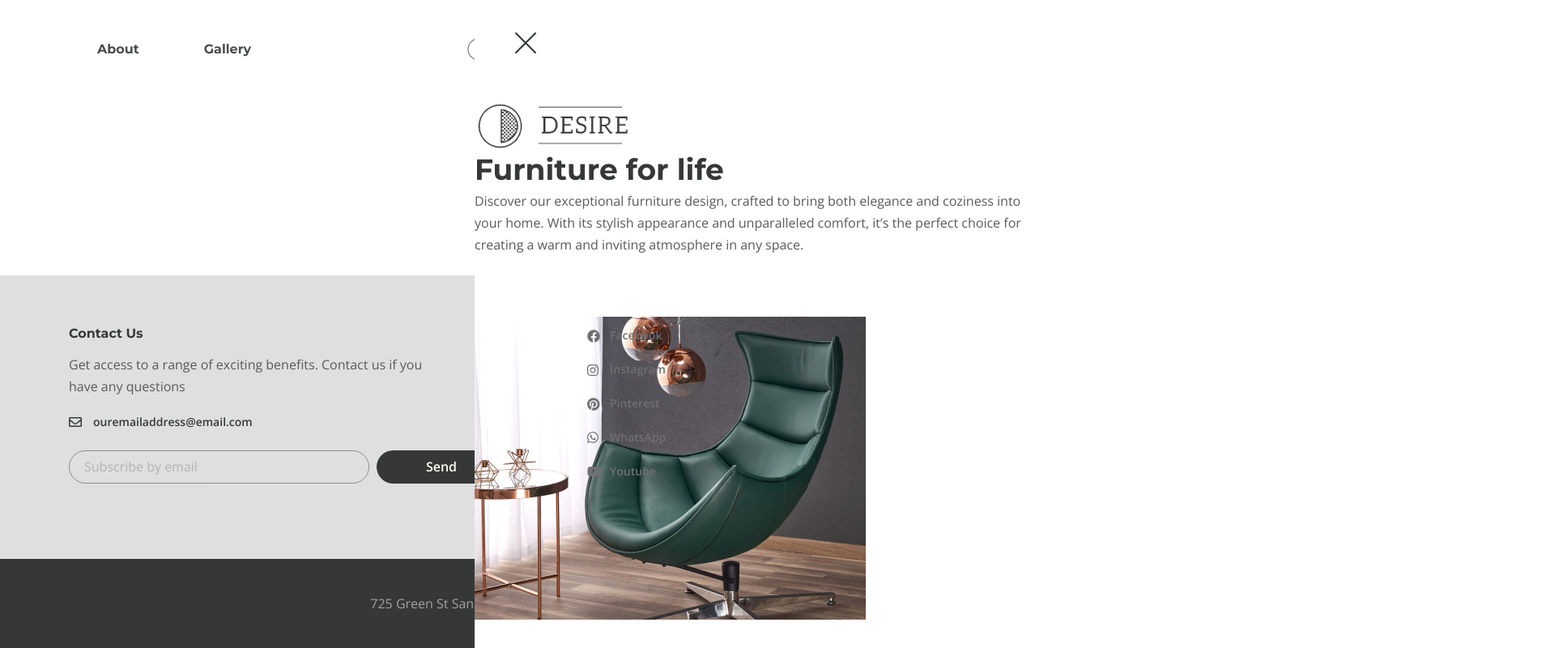
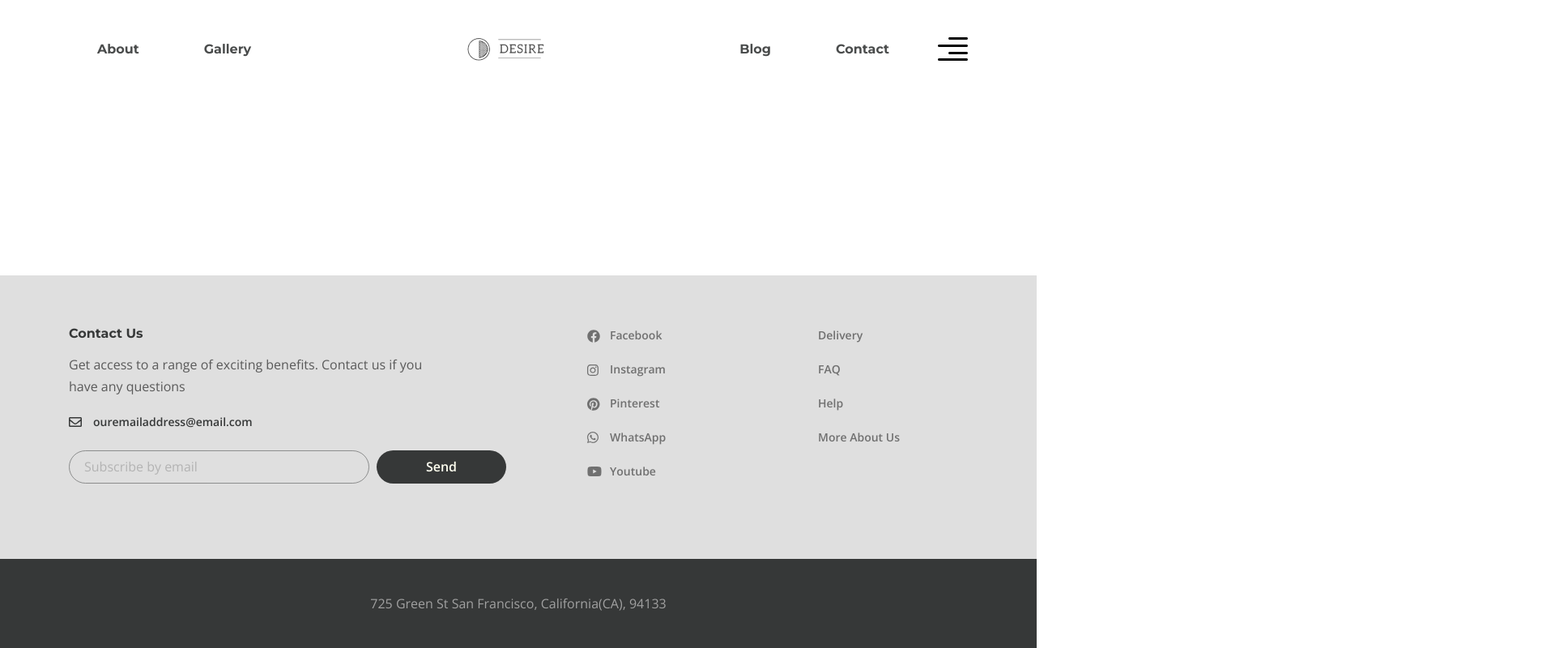
Before and after one commit to AlexKomaha/furniture, a website: page app/index.html in a window 1280 px wide. Shown: the top 800 px of the page at 81% size, 1920 px wide, since content can reach past the window. Drawn offline with nearby package versions, Linux system fonts and the light colour scheme; files that its build step writes are made by us from their sources.

Commit message:
Added rightside js

```diff
--- a/app/index.html
+++ b/app/index.html
@@ -44,12 +44,12 @@
         <button class="header__btn">
           <img src="images/icon_menu.svg" alt="icon menu">
         </button>
-        <div class="rightside-menu">
+        <div class="rightside-menu rightside-menu--close">
           <button class="rightside-menu__close">
             <img src="images/close.svg" alt="close">
           </button>
-          <div class="rightside-menu--content">
-            <a href="#" class="logo">
+          <div class="rightside-menu__content">
+            <a href="#" class="rightside-menu__logo">
               <img src="images/logo-big.png" alt="logo">
             </a>
             <h4 class="rightside-menu__title">
--- a/app/js/main.js
+++ b/app/js/main.js
@@ -1,3 +1,8 @@
 $(function () {
-
+  $(".header__btn").on("click", function () {
+    $(".rightside-menu").removeClass("rightside-menu--close");
+  });
+  $(".rightside-menu__close").on("click", function () {
+    $(".rightside-menu").addClass("rightside-menu--close");
+  });
 })
--- a/app/scss/_global.scss
+++ b/app/scss/_global.scss
@@ -9,6 +9,8 @@ body {
   line-height: 27px;
   font-weight: 400;
   color: $default;
+  overflow-x: hidden;
+  min-width: 320px;
 }
 
 .wrapper {
--- a/app/scss/style.scss
+++ b/app/scss/style.scss
@@ -178,12 +178,17 @@
   max-width: 694px;
   width: 100%;
   background-color: #fff;
+  padding-top: 40px;
+  box-shadow: -2px 3px 17px 0px #000;
+  transition: all .5s;
+  &.rightside-menu--close {
+    transform: translateX(500%);
+  }
   &__close {
     background-color: transparent;
     border: none;
     padding: 0;
     cursor: pointer;
-    padding-top: 40px;
     margin-left: 50px;
     margin-bottom: 60px;
   }
@@ -201,11 +206,25 @@
     @extend %title-font;
     font-size: 36px;
     line-height: 51px;
+    position: relative;
+    margin-bottom: 17px;
+    padding-bottom: 17px;
+    &::after {
+      content: "";
+      position: absolute;
+      bottom: 0;
+      left: 0;
+      right: 0;
+      max-width: 252px;
+      margin: 0 auto;
+      height: 1px;
+      background: #6d7278;
+    }
   }
   &__text {
-    margin-bottom: 75px;
+    margin-bottom: 50px;
   }
   &__images {
-    max-width: 485px;
+    max-width: 285px;
   }
 }
```
Also changed, not shown: app/css/style.min.css, app/js/main.min.js.
